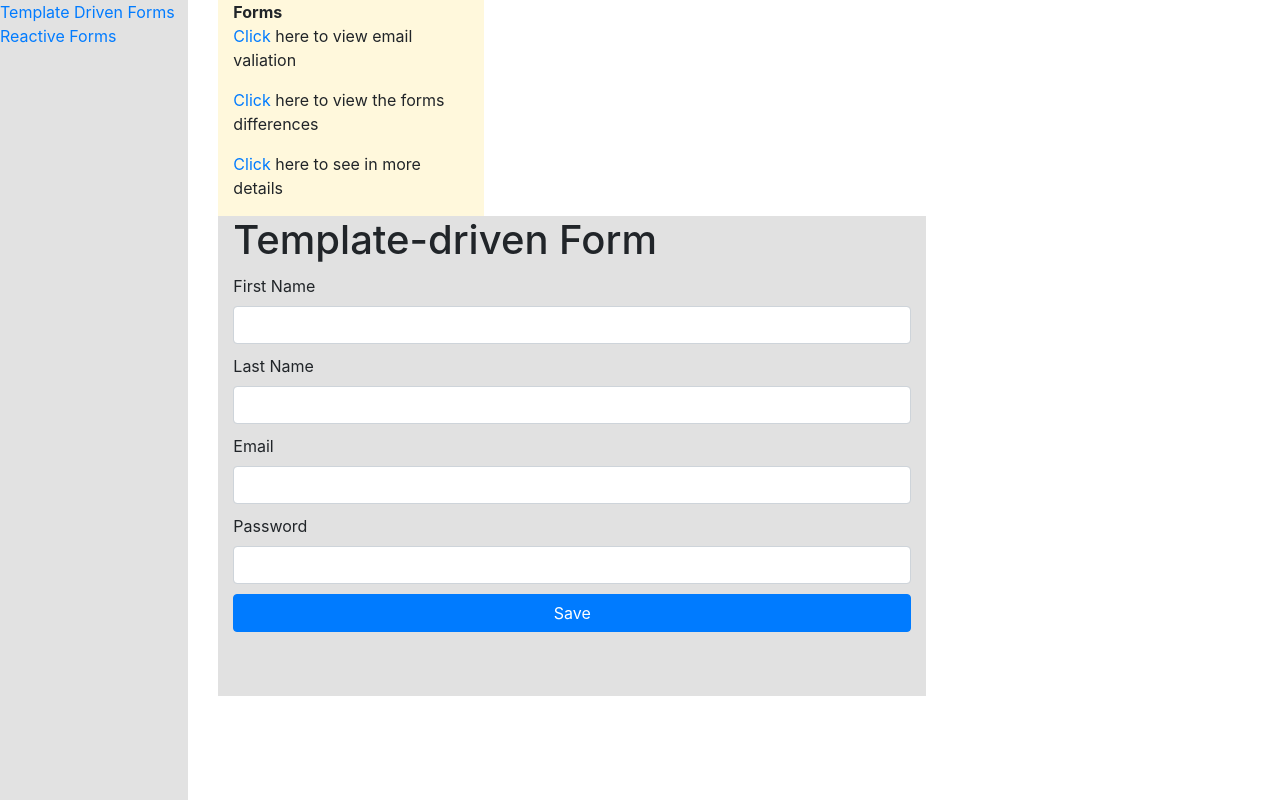
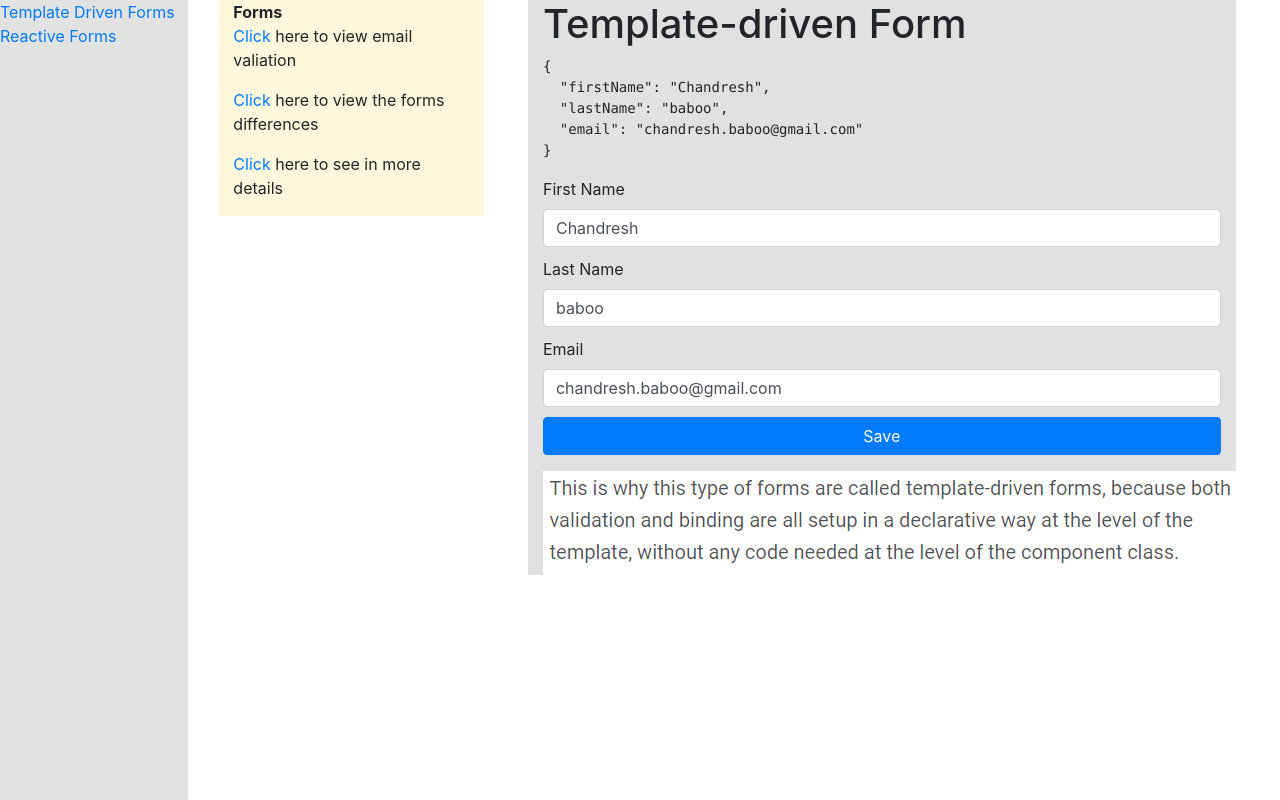
Before and after one commit to chandreshbaboo/angular-examples, an Angular app: page /template-forms in a window 1280 px wide. Built offline with nearby package versions, Linux system fonts and the light colour scheme.

Commit message:
One Way binding in the template driven form

```diff
--- a/src/app/template-forms/template-forms.component.html
+++ b/src/app/template-forms/template-forms.component.html
@@ -12,20 +12,21 @@
   <div class="col-8 content">
     <h1>Template-driven Form</h1>
     <form (ngSubmit)="onSubmit(f)" #f="ngForm" novalidate autocomplete="off">
+      <pre>{{userModel | json}}</pre>
       <div class="form-group">
         <label for="firstName">First Name</label>
         <input type="text" tabindex="1" class="form-control" name="firstName"
-          id="firstName" ngModel/>
+          id="firstName" [ngModel]="userModel.firstName" (ngModelChange)="onChangeFirstName($event)" />
       </div>
       <div class="form-group">
         <label for="lastName">Last Name</label>
         <input type="text" tabindex="2" class="form-control" name="lastName"
-          id="lastName" ngModel/>
+          id="lastName" [ngModel]="userModel.lastName" />
       </div>
       <div class="form-group">
         <label for="email">Email</label>
         <input type="email" tabindex="3" class="form-control" name="email"
-          id="email" ngModel required pattern="[a-z0-9._%+-]+@[a-z0-9.-]+\.[a-z]{2,4}$" #email="ngModel" />
+          id="email" [ngModel]="userModel.email" required pattern="[a-z0-9._%+-]+@[a-z0-9.-]+\.[a-z]{2,4}$" #email="ngModel" />
 
         <div class="error" *ngIf="email.errors && (email.dirty || email.touched)">
           <p *ngIf="email.errors.required">
@@ -36,7 +37,7 @@
           </p>
         </div>
       </div>
-      <div class="form-group">
+      <!-- <div class="form-group">
         <label for="password">Password</label>
         <input type="password" tabindex="4" class="form-control" name="password"
           id="password" ngModel required #password="ngModel" />
@@ -45,11 +46,14 @@
             Please enter password
           </p>
         </div>
-      </div>
+      </div> -->
 
       <div class="form-group button-container">
-        <button type="submit" class="btn btn-primary">Save</button>
+        <button type="submit" class="btn btn-primary" [disabled]="!f.valid">Save</button>
       </div>
     </form>
+    <div class="mt-3">
+      <img src="assets/images/template-driven.PNG" alt="Template driven form"/>
+    </div>
   </div>
 </div>
--- a/src/app/template-forms/template-forms.component.ts
+++ b/src/app/template-forms/template-forms.component.ts
@@ -1,4 +1,4 @@
-import { Component, OnInit, ViewChild, ViewEncapsulation } from '@angular/core';
+import { Component, OnInit, ViewChild } from '@angular/core';
 import { NgForm } from '@angular/forms';
 
 @Component({
@@ -8,12 +8,18 @@ import { NgForm } from '@angular/forms';
 })
 export class TemplateFormsComponent implements OnInit {
   @ViewChild('f') signupForm: NgForm;
+  public userModel = {
+    firstName: 'Chandresh',
+    lastName: 'baboo',
+    email: 'chandresh.baboo@gmail.com'
+  };
   constructor() { }
 
   ngOnInit(): void {
   }
 
   public onSubmit(form: NgForm) {
+    // here new value will be available
     console.log('submit', form.value);
   }
 
@@ -21,4 +27,13 @@ export class TemplateFormsComponent implements OnInit {
     // Now that we have access to the form via the 'ViewChild', we can access the form and clear it.
     this.signupForm.reset();
   }
+
+  onChangeFirstName(event) {
+    console.log('new Value=', event);
+    /*
+      if we use only one way binding, then we can send the values from the model to view.
+      it we change the value in view, will not reflect in the model.
+    */
+    console.log('onChangeFirstName', this.userModel);
+  }
 }
--- a/src/styles.css
+++ b/src/styles.css
@@ -24,3 +24,9 @@ body {
 dl dd {
   display: block;
 }
+.form-control.ng-touched.ng-invalid {
+  border: 1px solid red;
+  font-size: 12px;
+  font-weight: normal;
+  outline: none;
+}
```
Also changed, not shown: src/assets/images/template-driven.PNG (added).
